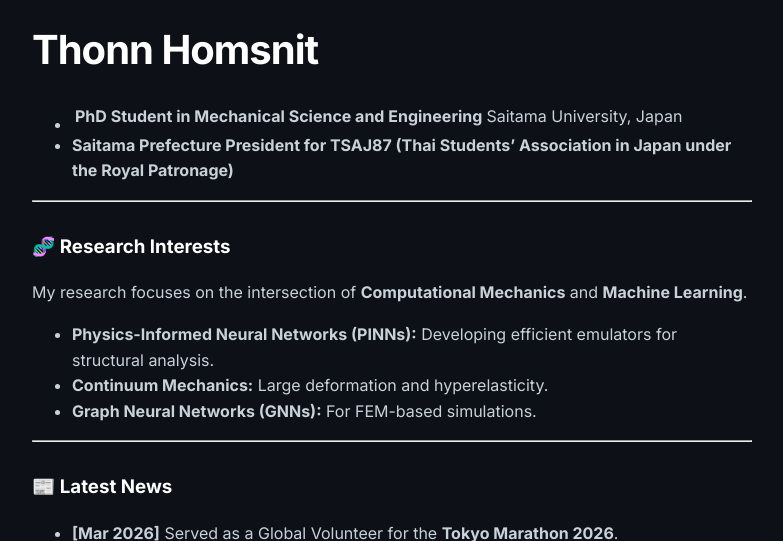
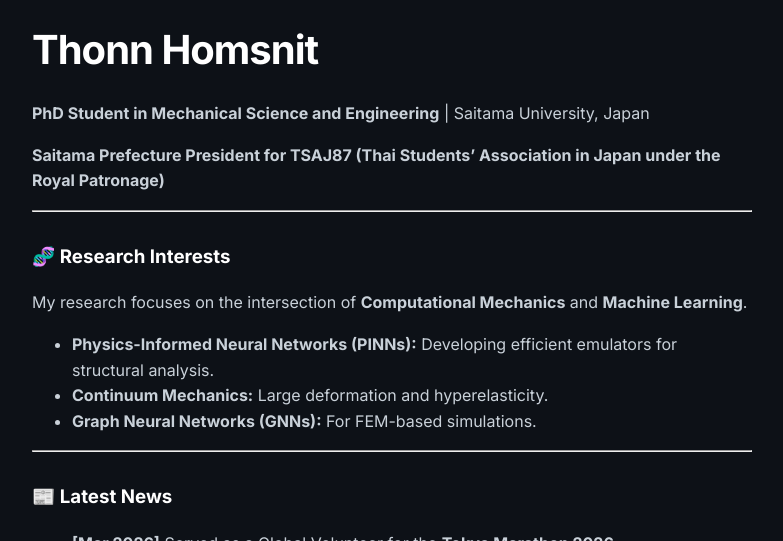
Before and after one commit to thonnh/thonnh.github.io, a Jekyll site: the page built from index.md, in a window 1280 px wide and 900 px high, cut to the strip 359-900 px from the top of the window. Shown: the whole strip, without its empty margins (248-1031 px from the left). Built offline with Jekyll 4.4.1, drawn with Linux system fonts in a browser that asks for light colours.

```diff
--- a/index.md
+++ b/index.md
@@ -6,8 +6,9 @@ title: Home
 <div style="width: 200px; height: 200px; min-width: 200px; min-height: 200px; margin: 0 auto 30px auto; border-radius: 50%; background-image: url('IMG.png'); background-size: 180%; background-position: center 25%; display: block; border: 3px solid var(--border);"></div>
 
 # Thonn Homsnit
-* **PhD Student in Mechanical Science and Engineering** | Saitama University, Japan
-* **Saitama Prefecture President for TSAJ87 (Thai Students' Association in Japan under the Royal Patronage)**
+**PhD Student in Mechanical Science and Engineering** | Saitama University, Japan
+
+**Saitama Prefecture President for TSAJ87 (Thai Students' Association in Japan under the Royal Patronage)**
 
 ---
 
```
